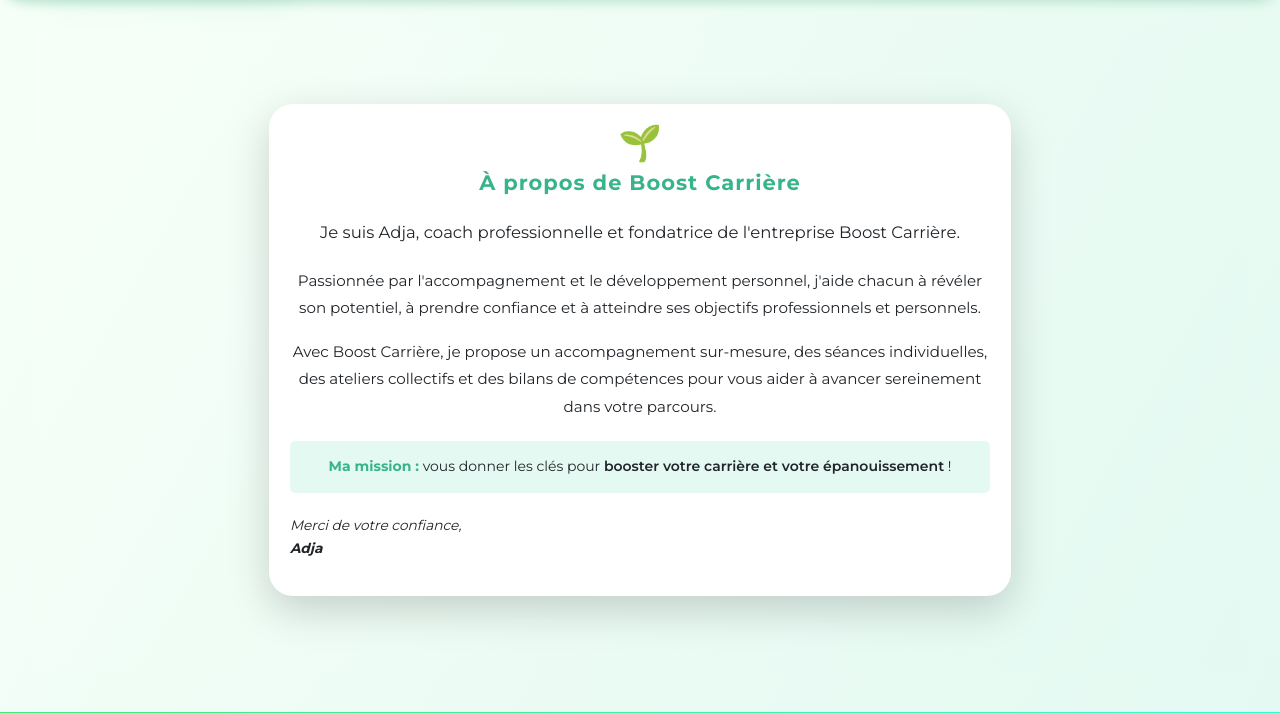
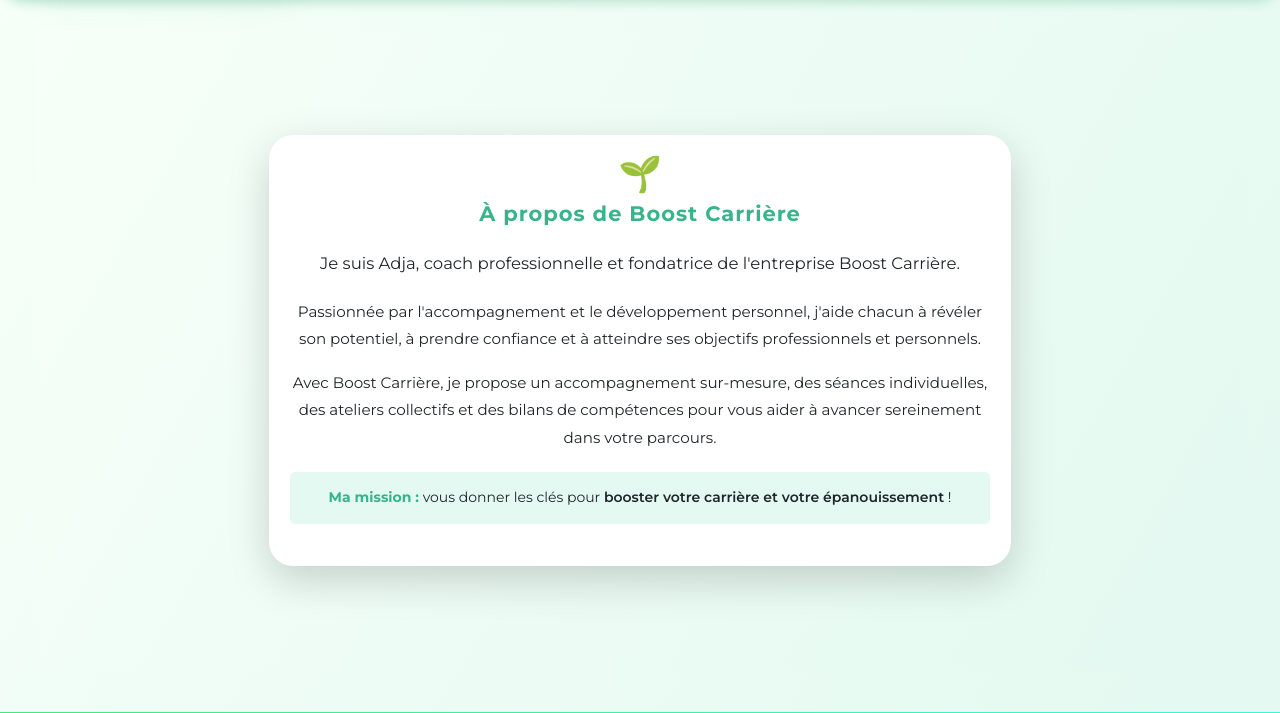
Before and after one commit to Adjaaaaaaaa/application-de-prise-de-rendez, a Django app: page /about/ in a window 1280 px wide. Shown: the part 56-769 px from the top of the page. Run offline with Django 5.2, Linux system fonts and the light colour scheme.

Commit message:
nouvelle version

```diff
--- a/coach_rdv_project/rdv_app/templates/rdv_app/about.html
+++ b/coach_rdv_project/rdv_app/templates/rdv_app/about.html
@@ -16,7 +16,6 @@
       <div class="my-4 p-3 rounded" style="background:#e3f9f1;">
         <strong style="color:#38b48b;">Ma mission :</strong> vous donner les clés pour <span style="font-weight:600;">booster votre carrière et votre épanouissement</span> !
       </div>
-      <p class="text-start mt-4" style="font-style:italic;">Merci de votre confiance,<br><strong>Adja</strong></p>
     </div>
     </div>
 </div>
```
